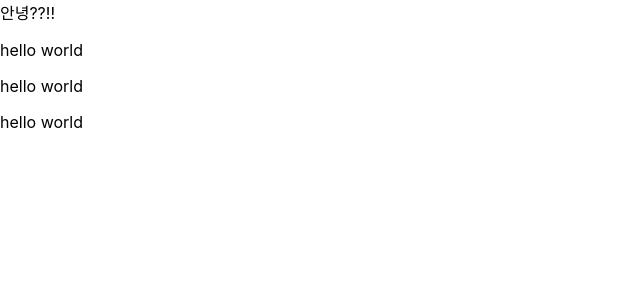
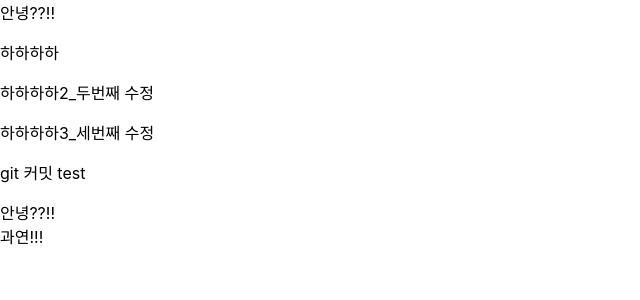
Before and after one commit to TIH-sample/sample1, a React (Create React App) app: page / in a window 1280 px wide. Shown: the top 300 px of the page, without its empty margins (0-640 px from the left). Built offline with nearby package versions, Linux system fonts and the light colour scheme.

Commit message:
Feat.블라블라 test입니다

```diff
--- a/src/app/App.js
+++ b/src/app/App.js
@@ -3,9 +3,12 @@ function App() {
   return (
     <>
       <div>안녕??!!</div>
-      <p>hello world</p>
-      <p>hello world</p>
-      <p>hello world</p>
+      <p>하하하하</p>
+      <p>하하하하2_두번째 수정</p>
+      <p>하하하하3_세번째 수정</p>
+      <p>git 커밋 test</p>
+       <div>안녕??!!</div>
+    <div>과연!!!</div>
     </>
 
   );
```
